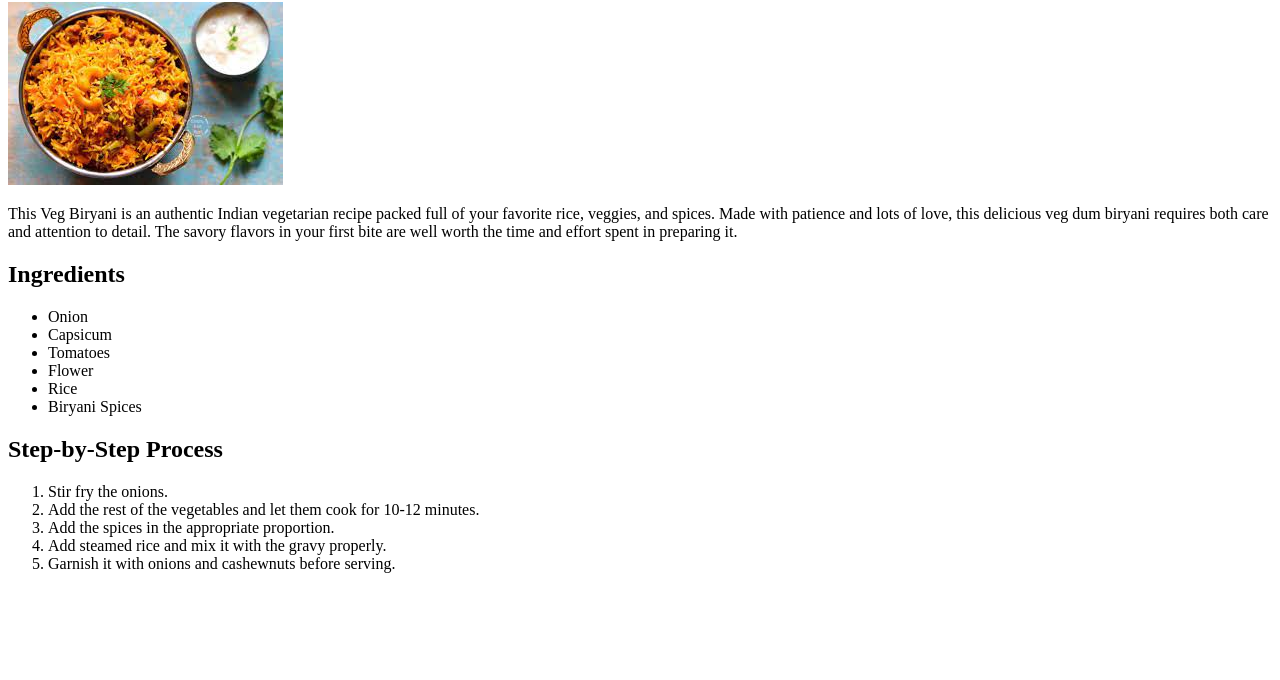
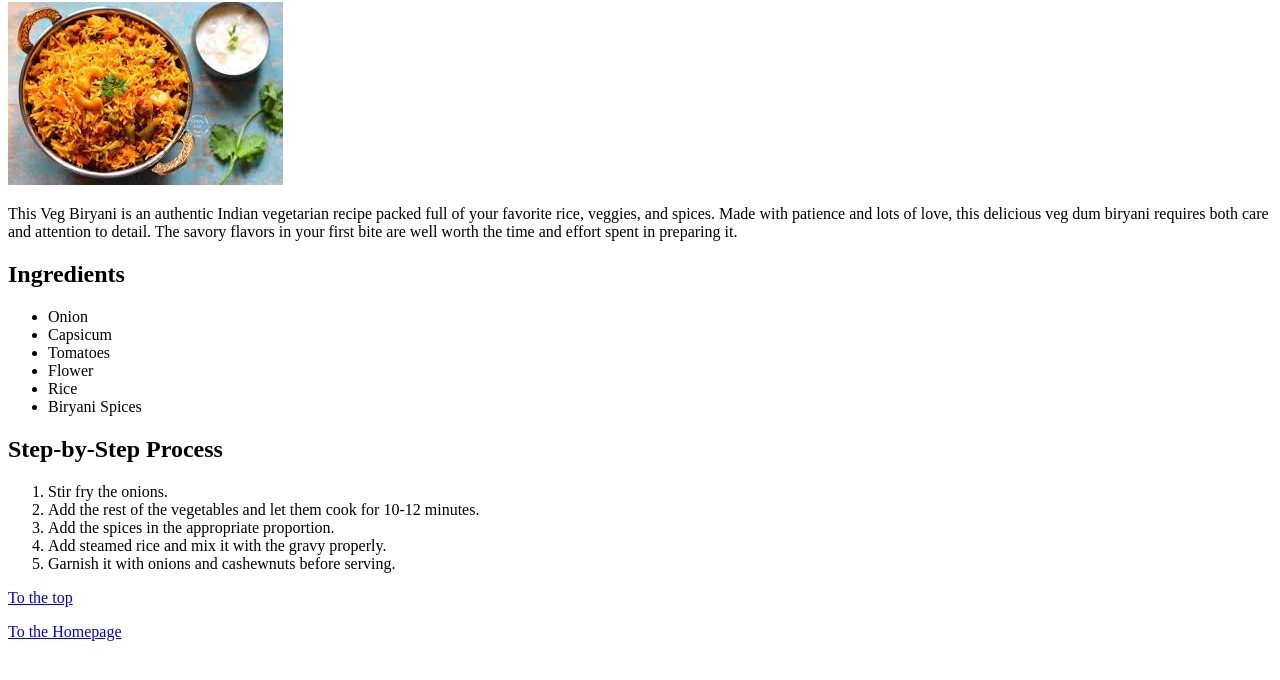
Before and after one commit to Jatesh-Parikh/recipes-, a plain HTML site: page items/biryani.html in a window 1280 px wide. Shown: the part 78-758 px from the top of the page. Drawn offline with Linux system fonts and the light colour scheme.

Commit message:
Add items

```diff
--- a/items/biryani.html
+++ b/items/biryani.html
@@ -7,6 +7,7 @@
         <meta charset="utf-8">
     </head>
     <body>
+        <a name="header"></a>
         <h1>Veg. Biryani!</h1>
         <img src="biryani.jpeg" alt="Deliciuos Veg. Dum Biryani">
         <p>This Veg Biryani is an authentic Indian vegetarian recipe packed full of your favorite rice, veggies, and spices. Made with patience and lots of love, this delicious veg dum biryani requires both care and attention to detail. The savory flavors in your first bite are well worth the time and effort spent in preparing it.</p>
@@ -29,5 +30,11 @@
                 <li>Add steamed rice and mix it with the gravy properly.</li>
                 <li>Garnish it with onions and cashewnuts before serving.</li>
             </ol>
+            <p>
+                <a href="#header">To the top</a>
+            </p>
+            <p>
+                <a href="../index.html">To the Homepage</a>
+            </p>
     </body>
 </html>
```
Also changed, not shown: items/poha.html (+7 -0 lines), items/tawa_pulao.html (+7 -0 lines).
